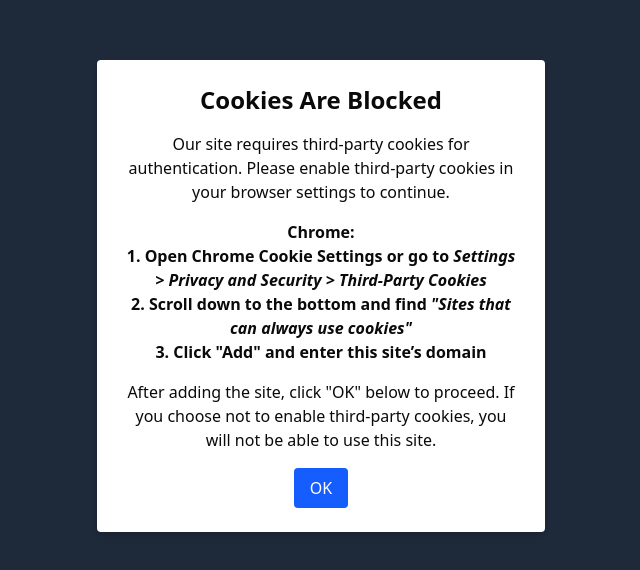
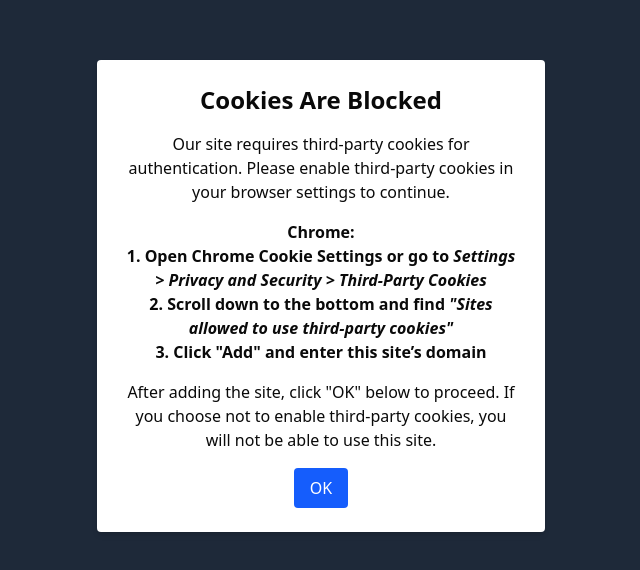
Before and after one commit to Diptesh821/dynamic-dashboard, a Next.js app in the folder frontend/: page /dashboard in a window 1280 px wide. Shown: the part 104-674 px from the top of the page, without its empty margins (319-959 px from the left). Built offline with nearby package versions, Linux system fonts and the light colour scheme; no server answers.

Commit message:
changes made

```diff
--- a/frontend/pages/dashboard.js
+++ b/frontend/pages/dashboard.js
@@ -65,7 +65,7 @@ export default function LandingPage() {
             </Link>{" "}
             or go to <em>Settings &gt; Privacy and Security &gt; Third-Party Cookies</em>
             <br />
-            2. Scroll down to the bottom and find <em>&quot;Sites that can always use cookies&quot;</em>
+            2. Scroll down to the bottom and find <em>&quot;Sites allowed to use third-party cookies&quot;</em>
             <br />
             3. Click &quot;Add&quot; and enter this site’s domain
           </p>
```
